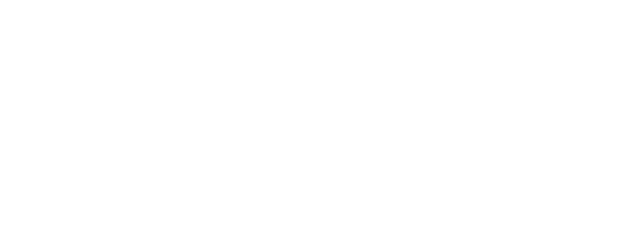
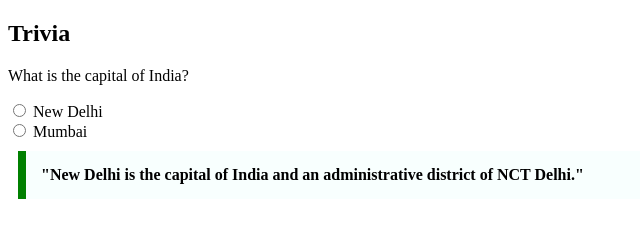
Before and after one commit to acciojob/trivia-NavneetPrasad1709, a website: page main.html in a window 1280 px wide. Shown: the whole page, without its empty margins (0-640 px from the left). Drawn offline with Linux system fonts and the light colour scheme.

Commit message:
created a submission

```diff
--- a/main.html
+++ b/main.html
@@ -4,10 +4,37 @@
 
 <head>
 	<link rel="stylesheet" href="styles.css">
+	<style>
+        blockquote {
+            max-width: 600px;
+            margin: 10px;
+            padding: 15px;
+            border-left: 8px solid green;
+            background-color: #f8fffe;
+            font-weight: bold;
+        }
+    </style>
 </head>
 
 <body>
 	<!-- the entire body must be written by student -->
+	<section>
+  <h2>Trivia</h2>
+  <p>What is the capital of India?</p>
+  <form>
+      <label>
+          <input type="radio" name="capital" value="new-delhi"> New Delhi
+      </label><br>
+      <label>
+          <input type="radio" name="capital" value="mumbai"> Mumbai
+      </label>
+  </form>
+
+  <!-- Quotation Section -->
+  <blockquote cite="https://en.wikipedia.org/wiki/Delhi">
+      "New Delhi is the capital of India and an administrative district of NCT Delhi."
+  </blockquote>
+</section>
     <script type="text/javascript" src="./script.js">
 </script>
 
```
